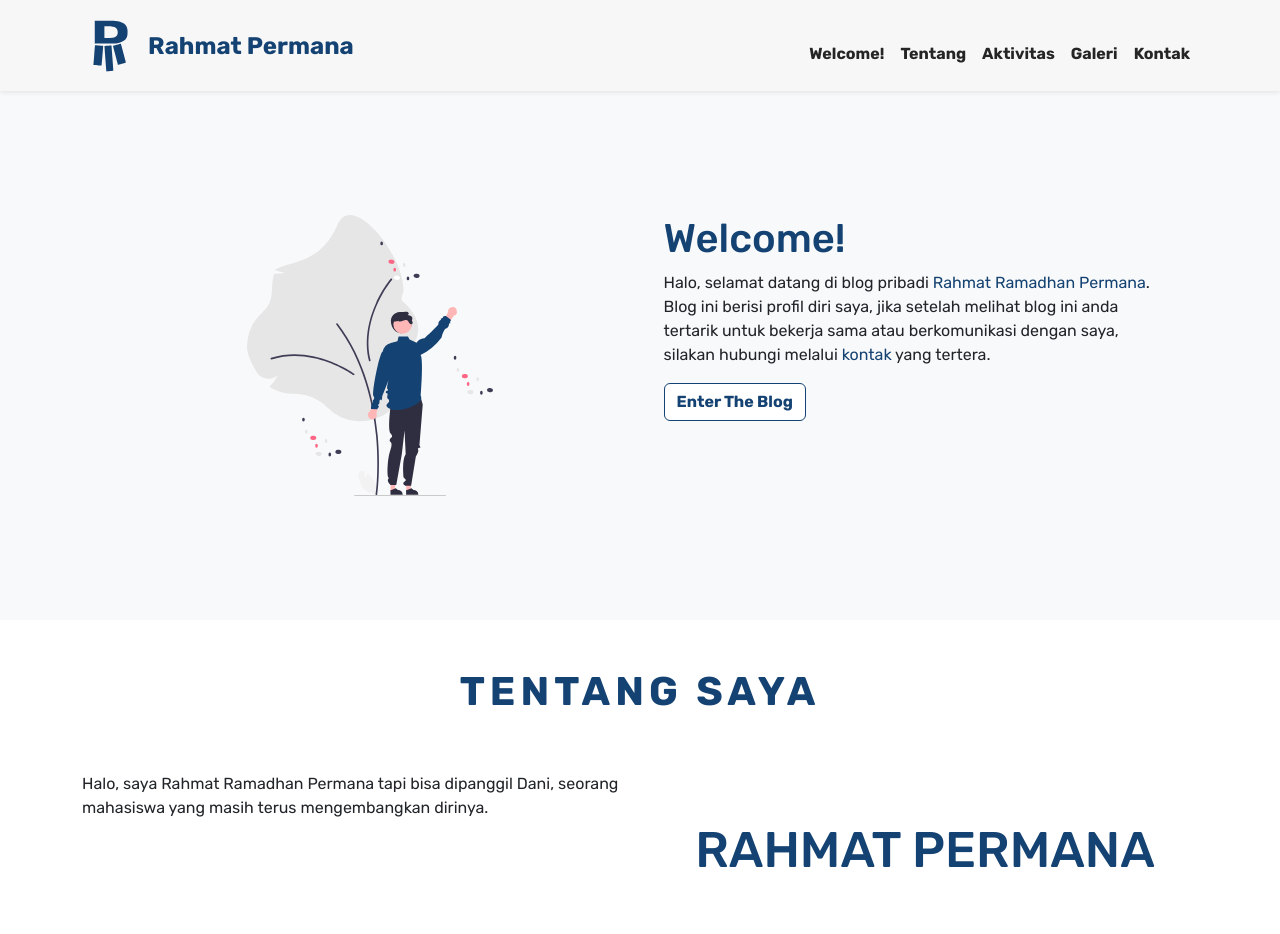
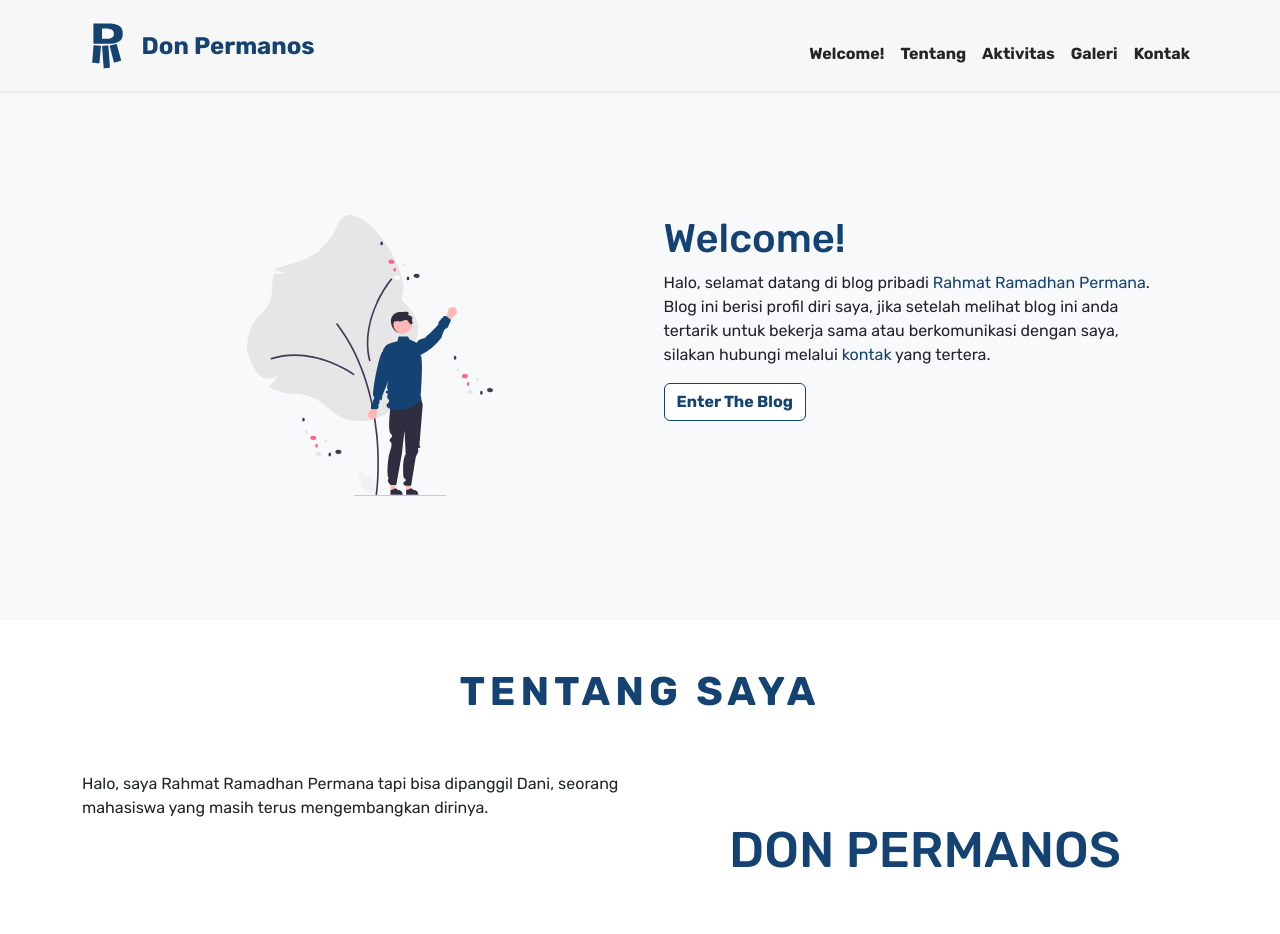
Before and after one commit to daniprm/donpermanos, a plain HTML site: page index.html in a window 1280 px wide. Shown: the top 934 px of the page. Drawn offline with nearby package versions, Linux system fonts and the light colour scheme.

Commit message:
Update index.html

```diff
--- a/index.html
+++ b/index.html
@@ -21,9 +21,7 @@
 
         <script src="script.js"></script>
 
-
-
-        <title>Rahmat Ramadhan Permana - 5026221154</title>
+        <title>Don Permanos</title>
     </head>
 
     <body>
@@ -32,7 +30,7 @@
             <div class="container">
                 <a href="#" class="navbar-brand">
                     <img src="img/Logo.svg" alt="Don Permanos" height="65px">
-                    <p>Rahmat Permana</p>
+                    <p>Don Permanos</p>
                 </a>
 
             <button
@@ -105,7 +103,7 @@
                         Halo, saya Rahmat Ramadhan Permana tapi bisa dipanggil Dani, seorang mahasiswa yang masih terus mengembangkan dirinya.
                     </div>
                     <div class="col-md">
-                        <h2 class="rahmat-nama text-center pt-5">RAHMAT PERMANA</h2>
+                        <h2 class="rahmat-nama text-center pt-5">DON PERMANOS</h2>
                     </div>
                 </div>
             </div>
```
